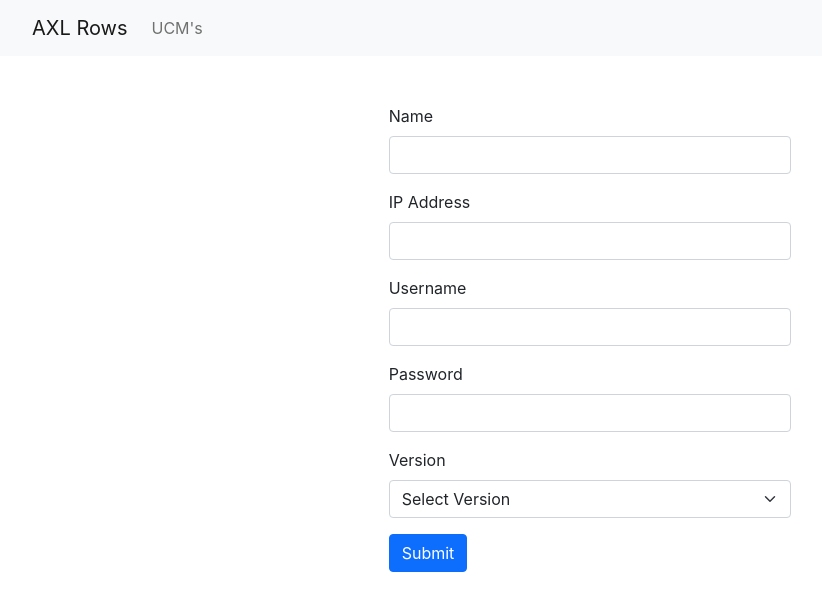
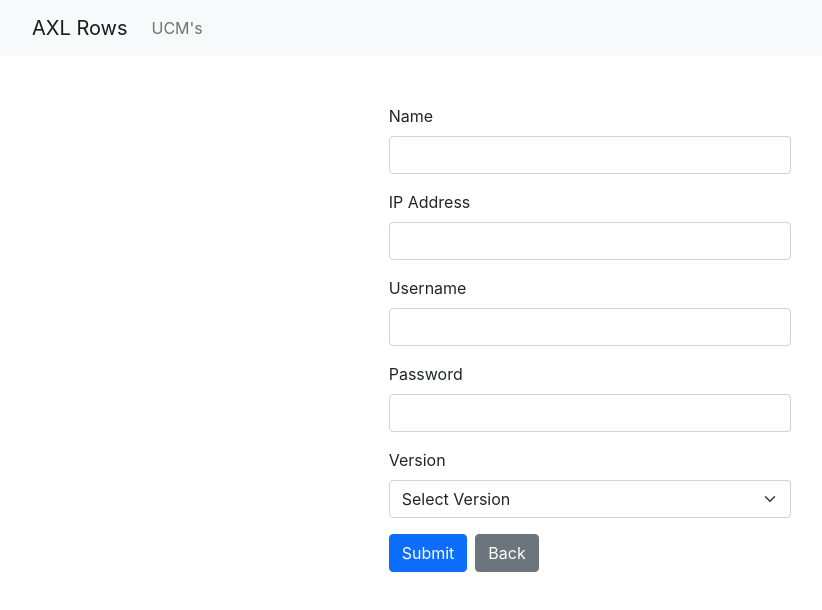
Before and after one commit to sloan58/axlrows, a React (Create React App) app in the folder frontend/: page /ucm/1 in a window 1280 px wide. Shown: the top 610 px of the page, without its empty margins (50-872 px from the left). Built offline with nearby package versions, Linux system fonts and the light colour scheme; no server answers.

Commit message:
add back button to ucm edit

```diff
--- a/frontend/src/Pages/Ucm/Ucm.js
+++ b/frontend/src/Pages/Ucm/Ucm.js
@@ -1,12 +1,11 @@
-import {useParams} from "react-router-dom";
-import {useContext, useEffect, useState} from "react";
+import {useNavigate, useParams} from "react-router-dom";
+import {useEffect, useState} from "react";
 import {Button, Col, Form, Row} from "react-bootstrap";
 import {fetchWrapper} from "../../util/fetchWrapper";
-import AppContext from "../../store/AppContext";
 import {toast} from "react-toastify";
 
 const Ucm = () => {
-    const { state, dispatch } = useContext(AppContext);
+    let navigate = useNavigate();
 
     let params = useParams();
     const [input, setInput] = useState({});
@@ -118,6 +117,9 @@ const Ucm = () => {
                         <Button variant="primary" type="submit">
                             Submit
                         </Button>
+                        <Button onClick={() => navigate('/ucm')} variant="secondary ms-2">
+                            Back
+                        </Button>
                     </Form>
                 </Col>
             </Row>
```
